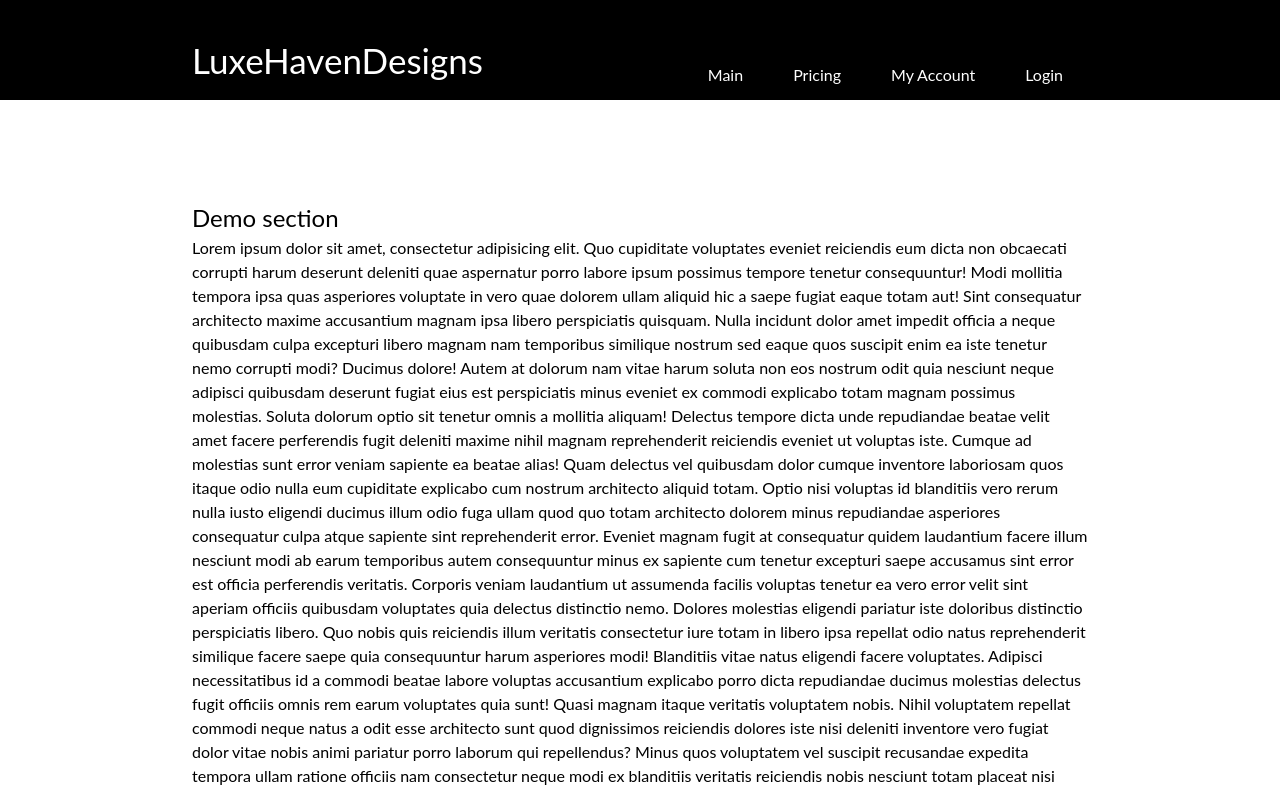
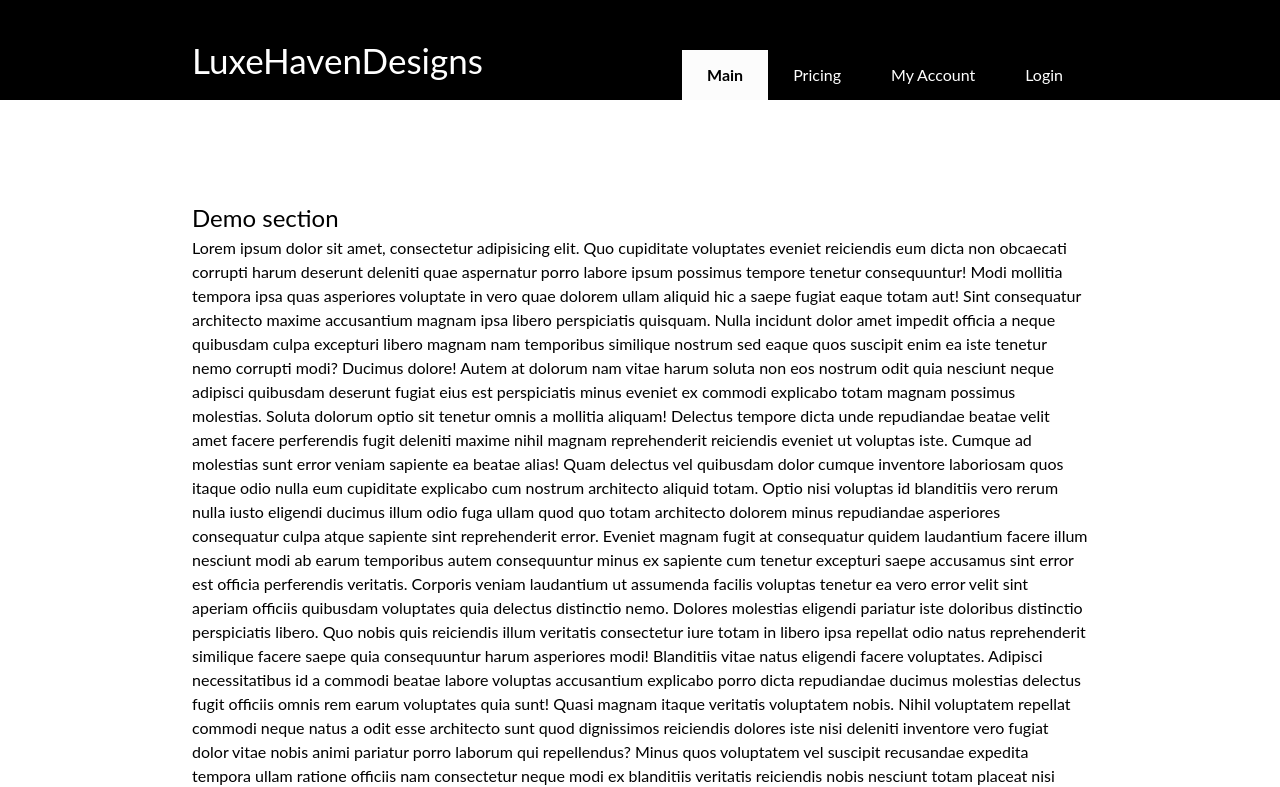
Before and after one commit to LuxeHavenDesigns/LuxeHavenDesigns.github.io, a plain HTML site: page index.html in a window 1280 px wide. Shown: the top 787 px of the page. Drawn offline with Linux system fonts and the light colour scheme.

Commit message:
Update index.html

```diff
--- a/index.html
+++ b/index.html
@@ -10,7 +10,7 @@
       <div class="logo">LuxeHavenDesigns</div>
       <nav role='navigation'>
         <ul>
-          <li><a href="#">Main</a></li>
+          <li><a href="#" class = "current_page">Main</a></li>
           <li><a href="#">Pricing</a></li>
           <li><a href="#">My Account</a></li>
           <li><a href="#">Login</a></li>
```
